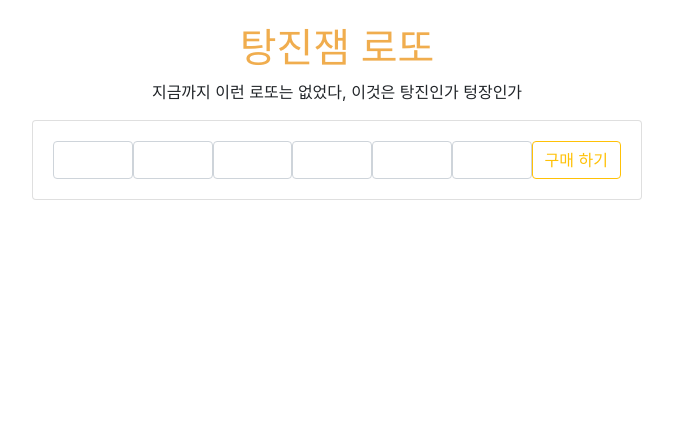
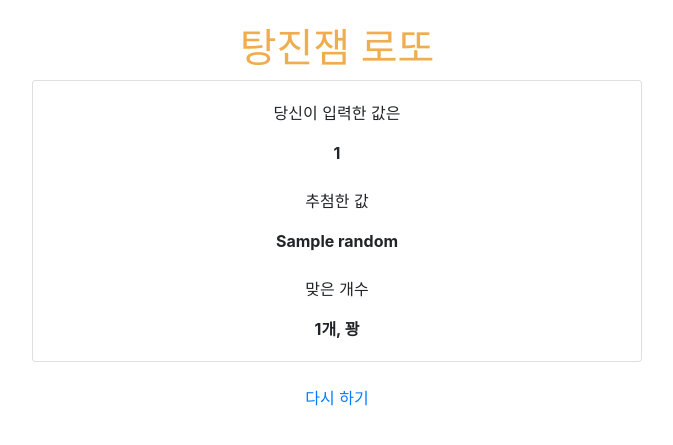
Before and after one commit to jinahkwak/Likelion_Lotto, a Django app: template page/templates/result.html in a window 1280 px wide. Shown: the top 445 px of the page, without its empty margins (303-976 px from the left). Run offline with Django 3.2, Linux system fonts and the light colour scheme; the template is opened without the code that fills it: most values are stand-ins (such as "Sample title", 1, 10 or a date in 2020); some libraries are stand-ins or nearby versions.

Commit message:
result.html

```diff
--- a/config/urls.py
+++ b/config/urls.py
@@ -20,7 +20,6 @@ from page import views
 urlpatterns = [
     path('admin/', admin.site.urls),
     path('', views.home, name="home"),
-    path('about/', views.about, name="about"),
     path('result/', views.result, name="result"),
 
 ]
--- a/page/templates/result.html
+++ b/page/templates/result.html
@@ -1,5 +1,5 @@
 <!DOCTYPE html>
-<html lang="ko-kr">
+<html lang="ko">
 
 <head>
   <meta charset="UTF-8">
@@ -11,62 +11,49 @@
   <script src="https://code.jquery.com/jquery-3.3.1.slim.min.js" integrity="sha384-q8i/X+965DzO0rT7abK41JStQIAqVgRVzpbzo5smXKp4YfRvH+8abtTE1Pi6jizo" crossorigin="anonymous"></script>
   <script src="https://cdnjs.cloudflare.com/ajax/libs/popper.js/1.14.7/umd/popper.min.js" integrity="sha384-UO2eT0CpHqdSJQ6hJty5KVphtPhzWj9WO1clHTMGa3JDZwrnQq4sF86dIHNDz0W1" crossorigin="anonymous"></script>
   <script src="https://stackpath.bootstrapcdn.com/bootstrap/4.3.1/js/bootstrap.min.js" integrity="sha384-JjSmVgyd0p3pXB1rRibZUAYoIIy6OrQ6VrjIEaFf/nJGzIxFDsf4x0xIM+B07jRM" crossorigin="anonymous"></script>
-  <!-- CSS Style(Non Static) -->
-  <style>
-    form{
-      display: inline-flex;
-    }
-    @media ( max-width: 375px ) {
-      p{
-        font-size: 15px;
-      }
-    }
-    @media ( max-width: 320px ) {
-      p{
-        font-size: 12px;
-      }
-    }
-  </style>
-  <script>
-    // JS Auto Tab
-    function moveFocus(maxlength, text, auto_tab) {
-      var str = text.value.length;
-      if (str == maxlength) {
-        auto_tab.focus();
-      }
-    }
-    // JS Valid Check
-    function validCheck() {
-      if (form.number1.value == ''||form.number2.value==''||form.number3.value==''
-        ||form.number4.value==''||form.number5.value==''||form.number6.value=='') {
-        alert('모두 입력하세요.');
-      }
-    }
-
-  </script>
 </head>
 
 <body>
   <div class="container col-md-6 text-center">
     <br>
     <h1 style="color:#f0ad4e;">탕진잼 로또</h1>
-    <p>지금까지 이런 로또는 없었다, 이것은 탕진인가 텅장인가</p>
     <div class="card">
       <div class="card-body">
-        <form name="form" action="{% url 'result' %}">
-          {% csrf_token %}
-          <input type="number" min=1 max=45 name="number1" onKeyUp="javascript:moveFocus(2,this,form.number2);" class="form-control input-align">
-          <input type="number" min=1 max=45 name="number2" onKeyUp="javascript:moveFocus(2,this,form.number3);" class="form-control input-align">
-          <input type="number" min=1 max=45 name="number3" onKeyUp="javascript:moveFocus(2,this,form.number4);" class="form-control input-align">
-          <input type="number" min=1 max=45 name="number4" onKeyUp="javascript:moveFocus(2,this,form.number5);" class="form-control input-align">
-          <input type="number" min=1 max=45 name="number5" onKeyUp="javascript:moveFocus(2,this,form.number6);" class="form-control input-align">
-          <input type="number" min=1 max=45 name="number6" maxlength="2" class="form-control input-align">
-          <input type="submit" class="btn btn-outline-warning" value="구매 하기" onclick="validCheck()">
-        </form>
+        <div>
+          <p>당신이 입력한 값은</p>
+          {% for number in number_list %}
+          <strong>{{ number }}</strong>
+          {% endfor %}
+        </div>
+        <br>
+        <div>
+          <p>추첨한 값</p>
+          {% for random in random_list %}
+          <strong>{{ random }}</strong>
+          {% endfor %}
+        </div>
+        <br>
+        <div>
+          <p>맞은 개수</p>
+          <strong>{{ count }}개, </strong>
+          {% if count == 6 %}
+          <strong>1등</strong>
+          {% elif count == 5 %}
+          <strong>2등</strong>
+          {% elif count == 4 %}
+          <strong>3등</strong>
+          {% elif count == 3 %}
+          <strong>4등</strong>
+          {% elif count == 2 %}
+          <strong>5등</strong>
+          {% elif count < 2 %} <strong>꽝</strong>
+          {% endif %}
+        </div>
       </div>
     </div>
   </div>
-
+  <br>
+  <p class="text-center"><a href="{%url 'home'%}">다시 하기</a></p>
 </body>
 
 </html>
```
Also changed, not shown: page/templates/about.html (deleted, +0 -11 lines), page/views.py (+24 -2 lines).
